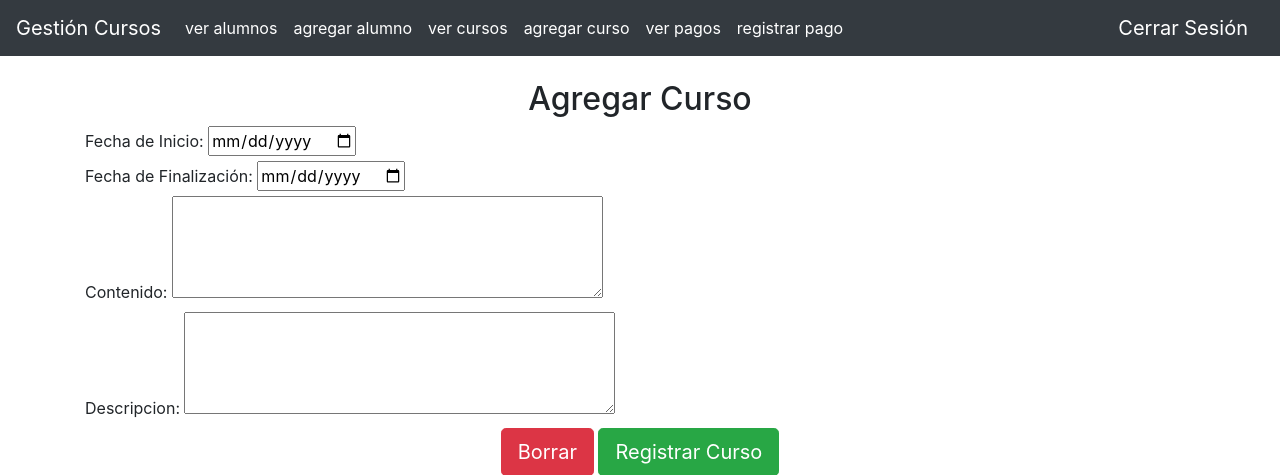
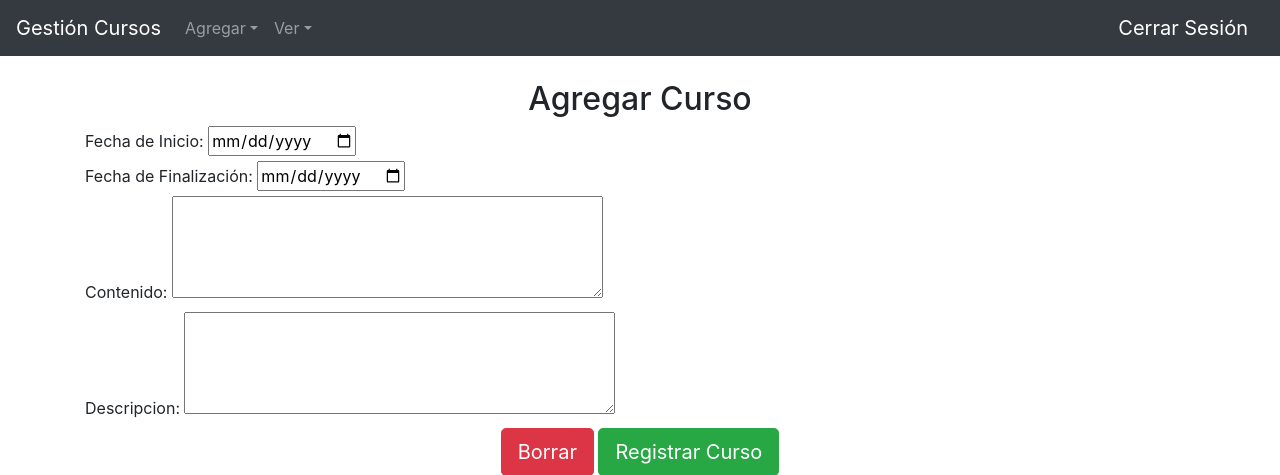
Before and after one commit to gml33/canotaje, a Django app: page /gestion/agregar/curso/ in a window 1280 px wide. Shown: the top 475 px of the page. Run offline with Django 3.2, Linux system fonts and the light colour scheme; some libraries are stand-ins or nearby versions.

Commit message:
listo dropdown

```diff
--- a/gestion/templates/gestion/new_layout.html
+++ b/gestion/templates/gestion/new_layout.html
@@ -22,25 +22,22 @@
   <div class="collapse navbar-collapse" id="navbarSupportedContent">
     <ul class="navbar-nav mr-auto">
     <!-- aca hay que poner el bloque de if segun rol de usuario-->
-    <li class="nav-item">
-      <a class="nav-link active" href="{% url 'gestion:ver_alumnos'%}">ver alumnos</a>
-    </li>
-    <li class="nav-item">
-      <a class="nav-link active" href="{% url 'gestion:agregar_alumno'%}">agregar alumno</a>
-    </li>
-    <li class="nav-item">
-      <a class="nav-link active" href="{% url 'gestion:ver_cursos'%}">ver cursos</a>
-    </li>
-    <li class="nav-item">
-      <a class="nav-link active" href="{% url 'gestion:agregar_curso'%}">agregar curso</a>
-    </li>
-    <li class="nav-item">
-      <a class="nav-link active" href="{% url 'gestion:ver_pagos'%}">ver pagos</a>
-    </li>
-    <li class="nav-item">
-      <a class="nav-link active" href="{% url 'gestion:agregar_pago'%}">registrar pago</a>
-    </li>
-
+    <div class="dropdown">
+      <a class="nav-link dropdown-toggle" data-toggle="dropdown" href="#" role="button" aria-haspopup="true" aria-expanded="false">Agregar</a>
+      <div class="dropdown-menu" aria-labelledby="dropdownMenuLink">
+        <a class="dropdown-item" href="{% url 'gestion:agregar_alumno'%}">Alumno</a>
+        <a class="dropdown-item" href="{% url 'gestion:agregar_curso'%}">Curso</a>
+        <a class="dropdown-item" href="{% url 'gestion:agregar_pago'%}">Pago</a>
+      </div>
+    </div>
+      <div class="dropdown">
+        <a class="nav-link dropdown-toggle" data-toggle="dropdown" href="#" role="button" aria-haspopup="true" aria-expanded="false">Ver</a>
+        <div class="dropdown-menu" aria-labelledby="dropdownMenuLink">
+          <a class="dropdown-item" href="{% url 'gestion:ver_alumnos'%}">Alumnos</a>
+          <a class="dropdown-item" href="{% url 'gestion:ver_cursos'%}">Cursos</a>
+          <a class="dropdown-item" href="{% url 'gestion:ver_pagos'%}">Pagos</a>
+        </div>
+      </div>
     </ul>
     <ul class="nav navbar-nav navbar-right">
       <li><a class="navbar-brand" href="{% url 'usuarios:logout' %}">Cerrar Sesión</a></li>
@@ -59,10 +56,12 @@
         </button>
         </div>
       {% endfor %}
-    {% endif %}
-    {% block body %}
+{% endif %}
 
-    {% endblock %}
+
+{% block body %}
+
+{% endblock %}
 
 </div>
 <script src="{% static 'js/jquery-3.5.1.slim.min.js' %}"></script>
--- a/gestion/views.py
+++ b/gestion/views.py
@@ -94,7 +94,6 @@ def agregar_curso(request):
         })
 #----------------------------Pagos-------------------------------------------------------
 def ver_pagos(request):
-
     if len(Pago.objects.all()) > 0:
         data = Pago.objects.all()
     else:
```
Also changed, not shown: db.sqlite3.
